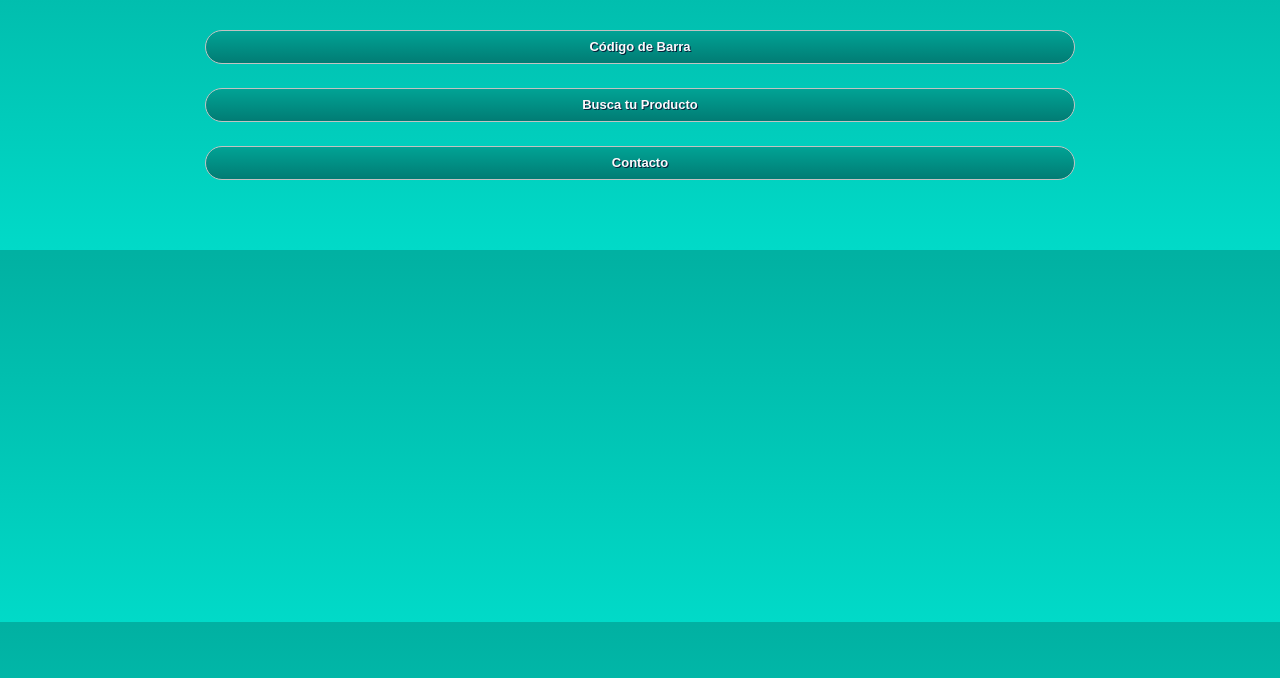
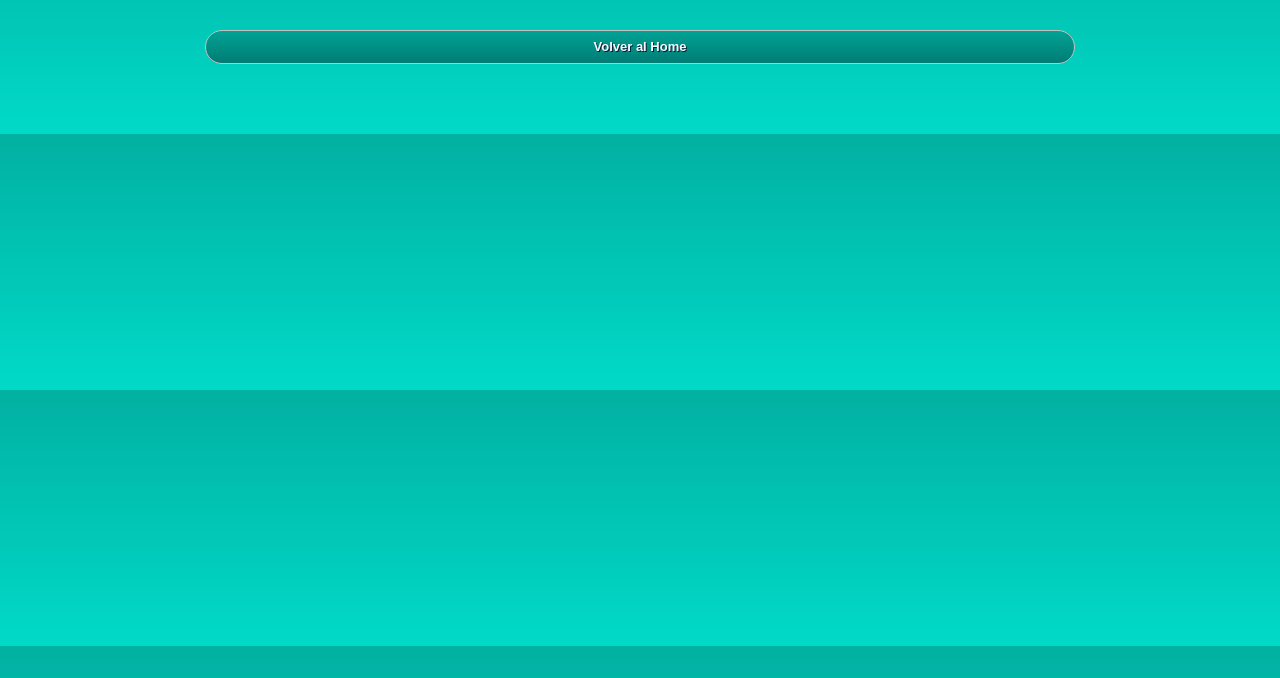
Before and after one commit to FriendlyFood/foodfriend-server, a CodeIgniter app: page / in a window 1280 px wide. Shown: the part 122-800 px from the top of the page. Run offline with CodeIgniter, Linux system fonts and the light colour scheme.

Commit message:
Ordenamiento del repositorio

```diff
--- a/application/views/welcome_message.php
+++ b/application/views/welcome_message.php
@@ -8,9 +8,9 @@
     <meta name="author" content="">
 
     <!-- Le styles -->
-    <link href="/assets/css/bootstrap.css" rel="stylesheet">
-    <link href="/assets/css/bootstrap-responsive.css" rel="stylesheet">
-	<link href="/assets/css/style.css" rel="stylesheet">
+    <link href="<?=base_url('assets/css/bootstrap.css')?>" rel="stylesheet">
+    <link href="<?=base_url('assets/css/bootstrap-responsive.css')?>" rel="stylesheet">
+	<link href="<?=base_url('assets/css/style.css')?>" rel="stylesheet">
 
     <!-- HTML5 shim, for IE6-8 support of HTML5 elements -->
     <!--[if lt IE 9]>
@@ -18,11 +18,11 @@
     <![endif]-->
 
     <!-- Fav and touch icons -->
-    <link rel="shortcut icon" href="/assets/ico/favicon.ico">
-    <link rel="apple-touch-icon-precomposed" sizes="144x144" href="/assets/ico/apple-touch-icon-144-precomposed.png">
-    <link rel="apple-touch-icon-precomposed" sizes="114x114" href="/assets/ico/apple-touch-icon-114-precomposed.png">
-    <link rel="apple-touch-icon-precomposed" sizes="72x72" href="/assets/ico/apple-touch-icon-72-precomposed.png">
-    <link rel="apple-touch-icon-precomposed" href="/assets/ico/apple-touch-icon-57-precomposed.png">
+    <link rel="shortcut icon" href="<?=base_url('assets/ico/favicon.ico')?>">
+    <link rel="apple-touch-icon-precomposed" sizes="144x144" href="<?=base_url('assets/ico/apple-touch-icon-144-precomposed.png')?>">
+    <link rel="apple-touch-icon-precomposed" sizes="114x114" href="<?=base_url('assets/ico/apple-touch-icon-114-precomposed.png')?>">
+    <link rel="apple-touch-icon-precomposed" sizes="72x72" href="<?=base_url('assets/ico/apple-touch-icon-72-precomposed.png')?>">
+    <link rel="apple-touch-icon-precomposed" href="<?=base_url('assets/ico/apple-touch-icon-57-precomposed.png')?>">
   </head>
 
   <body class="landing">
@@ -33,17 +33,13 @@
 
 			<article>
 				<header>
-					<h1><img src="/assets/img/logo-landing.png" alt="logotipo" /></h1>
+					<h1><img src="<?=base_url('assets/img/logo-landing.png')?>" alt="logotipo" /></h1>
 					<h2 class="tagline">Encuentra tus productos saludables</h2>
 				</header>
 				<section>
 
 				<ul class="landing-btns" >
-					<li><div class="boton"><a class="boton" href="/welcome/codigo/">Código de Barra</a></div></li>
-					<br />
-					<li><div class="boton"><a class="boton" href="/welcome/producto/">Busca tu Producto</a></div></li>
-					<br />
-					<li><div class="boton"><a class="boton" href="http://friendlyfood.me/">Contacto</a></div></li>
+					<li><div class="boton"><a class="boton" href="http://friendlyfood.me/">Volver al Home</a></div></li>
 				</ul>
 
 
@@ -64,9 +60,9 @@
     <!-- Le javascript
     ================================================== -->
     <!-- Placed at the end of the document so the pages load faster -->
-    <script src="/assets/js/jquery.js"></script>
-    <script src="/assets/js/bootstrap.min.js"></script>
-	<script src="/assets/js/libs/modernizr-2.0.6.min.js"></script>
+    <script src="<?=base_url('assets/js/jquery.js')?>"></script>
+    <script src="<?=base_url('assets/js/bootstrap.min.js')?>"></script>
+	<script src="<?=base_url('assets/js/libs/modernizr-2.0.6.min.js')?>"></script>
     <script>
       !function ($) {
         $(function(){
```
Also changed, not shown: 1 other file.
